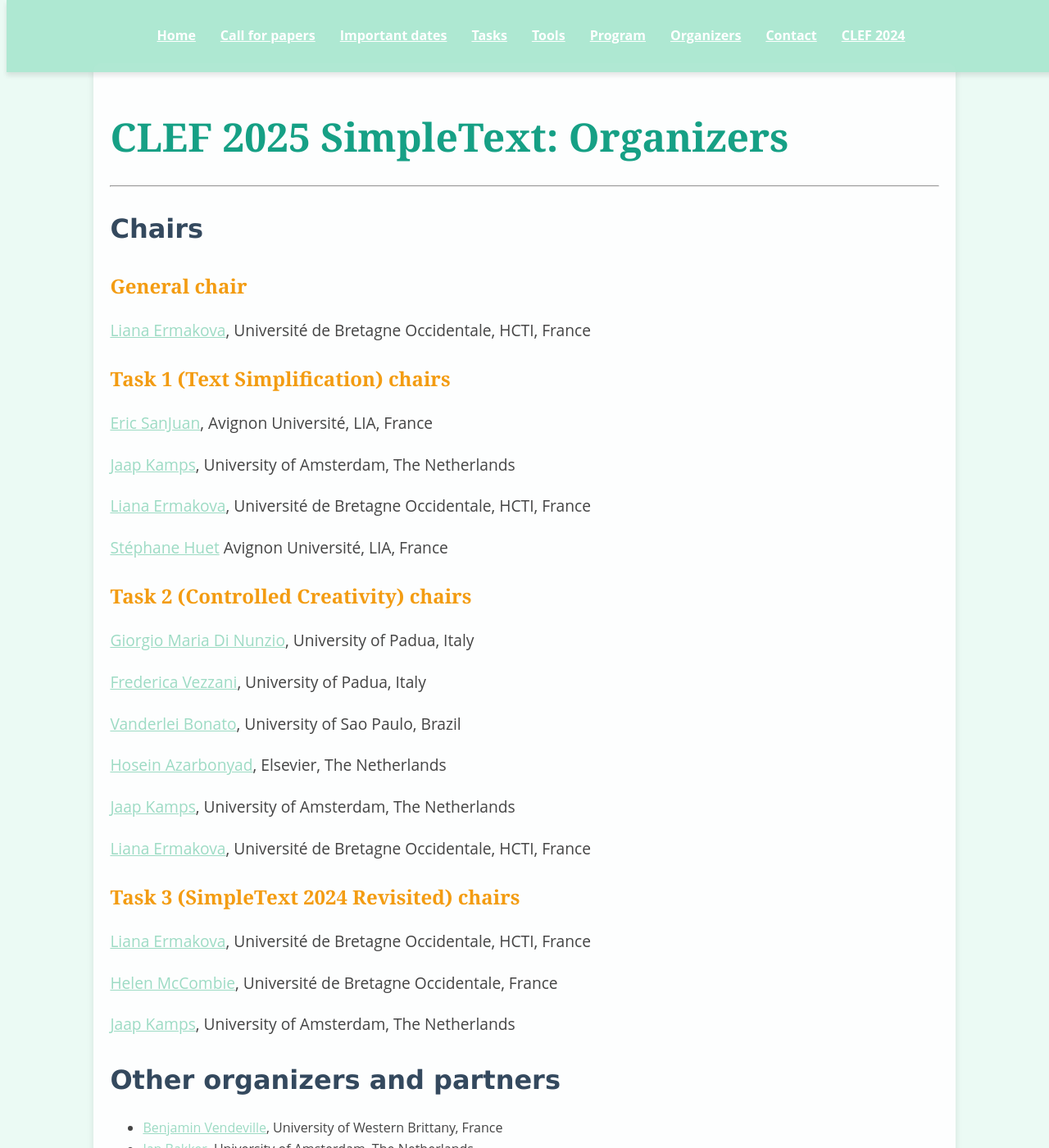
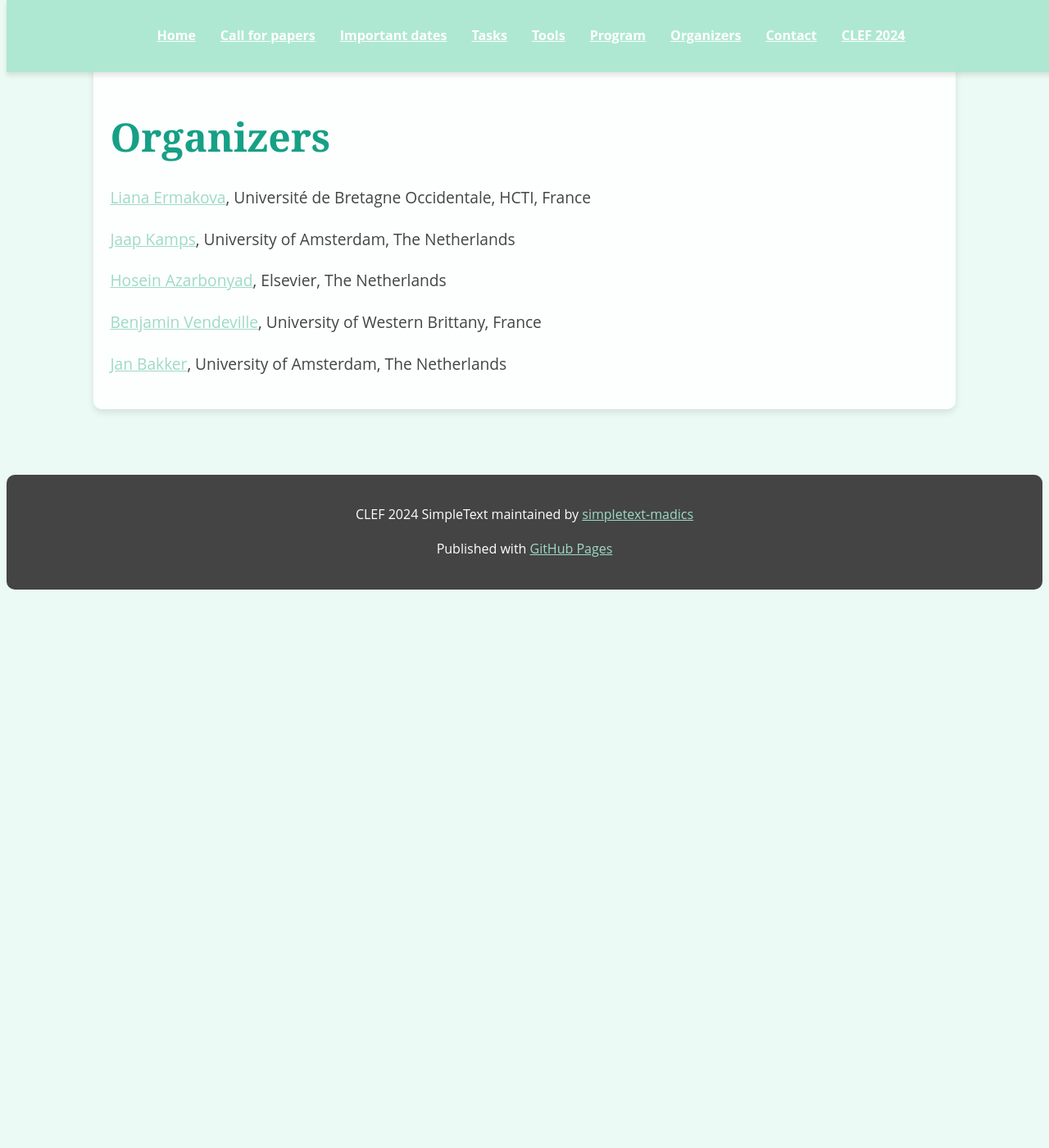
Before and after one commit to simpletext-madics/2025, a Jekyll site: the page built from organizers.md, in a window 1280 px wide and 1400 px high, scrolled down 320 px. Shown: the whole window at 82% size. Built offline with Jekyll 4.4.1, drawn with Linux system fonts in a browser that asks for light colours; after the commit the page ends 1047 px from its top, so only the background shows below that.

Commit message:
Update organizers.md

```diff
--- a/organizers.md
+++ b/organizers.md
@@ -3,19 +3,16 @@ layout: default
 title: Organizers
 ---
 
-# CLEF 2025 SimpleText: Organizers
+# Organizers
 
----
-
-## Chairs
-
-### General chair
 [Liana Ermakova](https://nouveau.univ-brest.fr/hcti/fr/membre/liana-ermakova), Université de Bretagne Occidentale, HCTI, France
 
-### Task 1 (Text Simplification) chairs
+[Jaap Kamps](https://e.humanities.uva.nl/), University of Amsterdam, The Netherlands
+
+<!--### Task 1 (Text Simplification) chairs
 [Eric SanJuan](https://termwatch.es/), Avignon Université, LIA, France
 
-[Jaap Kamps](https://e.humanities.uva.nl/), University of Amsterdam, The Netherlands
+
 
 [Liana Ermakova](https://nouveau.univ-brest.fr/hcti/fr/membre/liana-ermakova), Université de Bretagne Occidentale, HCTI, France
 
@@ -28,10 +25,11 @@ title: Organizers
 [Frederica Vezzani](https://www.dei.unipd.it/~vezzanif/), University of Padua, Italy
 
 [Vanderlei Bonato](https://scholar.google.com.br/citations?user=zpk7tC0AAAAJ&hl=en), University of Sao Paulo, Brazil
+-->
 
 [Hosein Azarbonyad](https://scholar.google.com/citations?user=JHL38zQAAAAJ&hl=en), Elsevier, The Netherlands
 
-[Jaap Kamps](https://e.humanities.uva.nl/), University of Amsterdam, The Netherlands
+<!--[Jaap Kamps](https://e.humanities.uva.nl/), University of Amsterdam, The Netherlands
 
 [Liana Ermakova](https://nouveau.univ-brest.fr/hcti/fr/membre/liana-ermakova), Université de Bretagne Occidentale, HCTI, France
 
@@ -44,6 +42,8 @@ title: Organizers
 [Jaap Kamps](https://e.humanities.uva.nl/), University of Amsterdam, The Netherlands
 
 ## Other organizers and partners
+-->
 
-* [Benjamin Vendeville](https://www.linkedin.com/in/benjamin-vendeville/?originalSubdomain=fr), University of Western Brittany, France
-* [Jan Bakker](https://www.researchgate.net/profile/Jan-Bakker-2), University of Amsterdam, The Netherlands
+[Benjamin Vendeville](https://www.linkedin.com/in/benjamin-vendeville/?originalSubdomain=fr), University of Western Brittany, France
+
+[Jan Bakker](https://www.researchgate.net/profile/Jan-Bakker-2), University of Amsterdam, The Netherlands
```
